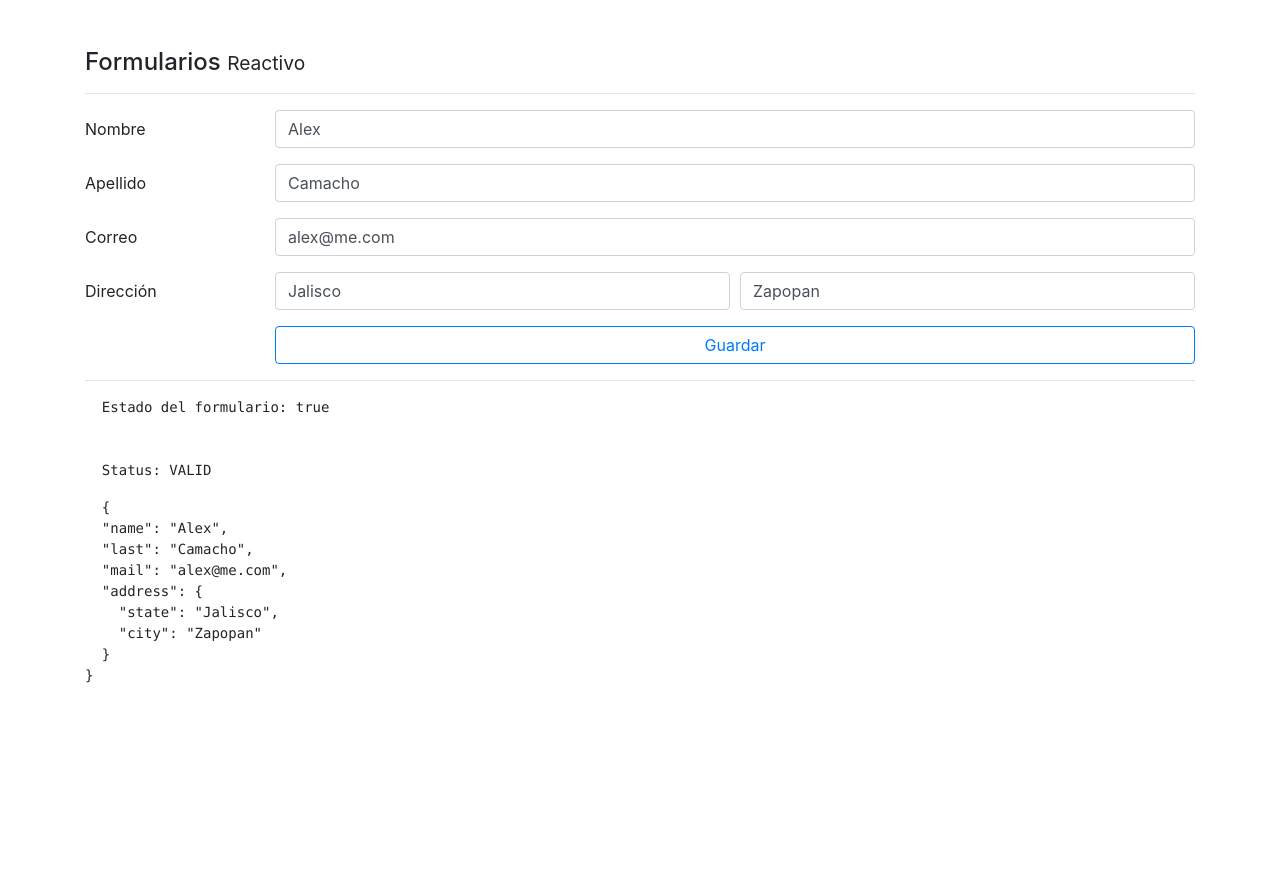
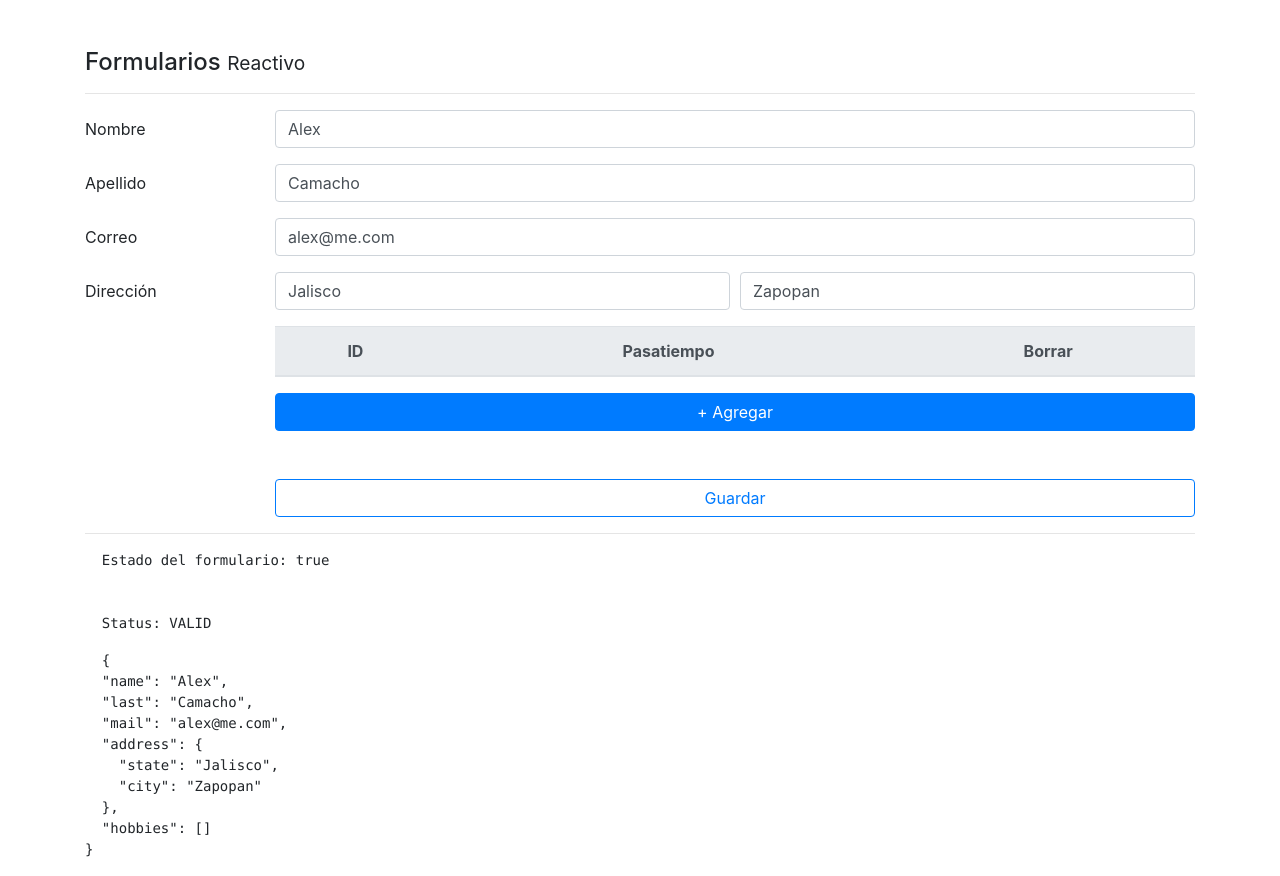
Before and after one commit to alexcamachogz/angular-forms, an Angular app: page /reactive in a window 1280 px wide. Before the commit the page ends 800 px from the top, so only its background shows below. Built offline with nearby package versions, Linux system fonts and the light colour scheme.

Commit message:
Add and delete fromControls

```diff
--- a/src/app/pages/reactive/reactive.component.html
+++ b/src/app/pages/reactive/reactive.component.html
@@ -85,6 +85,46 @@
     </div>
   </div>
 
+  <div class="row">
+    <label class="col-2"></label>
+    <div class="col">
+      <table class="table text-center">
+        <thead class="thead-light">
+          <tr>
+            <th>ID</th>
+            <th>Pasatiempo</th>
+            <th>Borrar</th>
+          </tr>
+        </thead>
+        <tbody formArrayName="hobbies">
+          <tr *ngFor="let control of hobbies.controls; let i = index">
+            <td>{{ i + 1 }}</td>
+            <td>
+              <input type="text" class="form-control" [formControlName]="i" />
+            </td>
+            <td>
+              <button
+                class="btn btn-outline-danger"
+                type="button"
+                (click)="deleteHobbie(i)"
+              >
+                Borrar
+              </button>
+            </td>
+          </tr>
+        </tbody>
+      </table>
+
+      <button
+        class="btn btn-primary mt-3 mb-5 btn-block"
+        type="button"
+        (click)="addHobbie()"
+      >
+        + Agregar
+      </button>
+    </div>
+  </div>
+
   <div class="form-group row">
     <label class="col-2 col-form-label">&nbsp;</label>
     <div class="input-group col">
--- a/src/app/pages/reactive/reactive.component.ts
+++ b/src/app/pages/reactive/reactive.component.ts
@@ -1,5 +1,5 @@
 import { Component, OnInit } from '@angular/core'
-import { FormBuilder, FormGroup, Validators } from '@angular/forms'
+import { FormArray, FormBuilder, FormGroup, Validators } from '@angular/forms'
 
 @Component({
   selector: 'app-reactive',
@@ -17,6 +17,10 @@ export class ReactiveComponent implements OnInit {
 
   ngOnInit(): void {
     console.log('object')
+  }
+
+  get hobbies(): FormArray {
+    return this.forma.get('hobbies') as FormArray
   }
 
   get nameInvalid(): boolean {
@@ -53,12 +57,22 @@ export class ReactiveComponent implements OnInit {
       address: this.fb.group({
         state: ['', Validators.required],
         city: ['', Validators.required]
-      })
+      }),
+      hobbies: this.fb.array([])
     })
   }
 
+  addHobbie(): void {
+    this.hobbies.push(this.fb.control('', Validators.required))
+  }
+
+  deleteHobbie(index: number): void {
+    this.hobbies.removeAt(index)
+  }
+
   loadData(): void {
-    this.forma.setValue({
+    // this.forma.setValue
+    this.forma.reset({
       name: 'Alex',
       last: 'Camacho',
       mail: 'alex@me.com',
```
